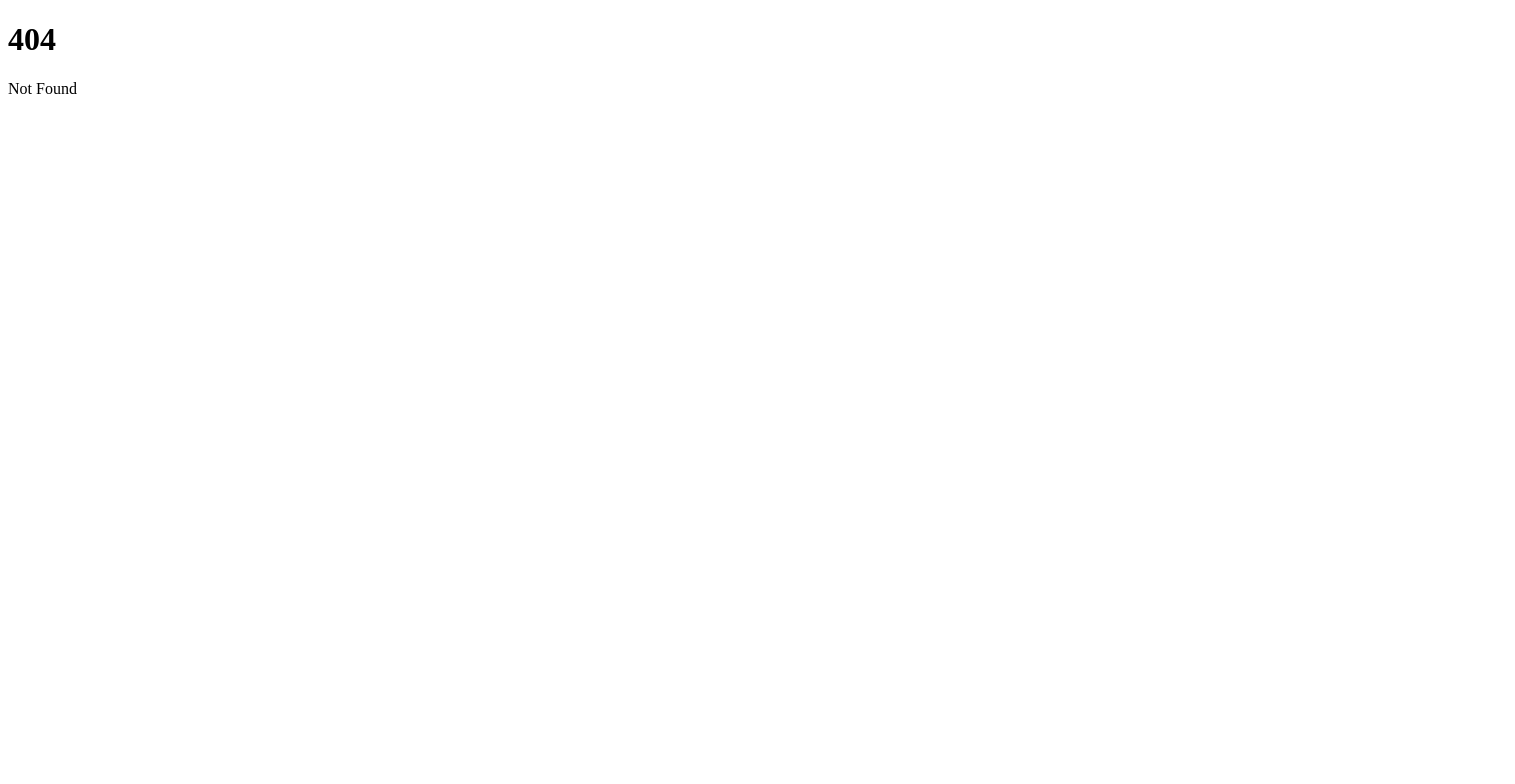
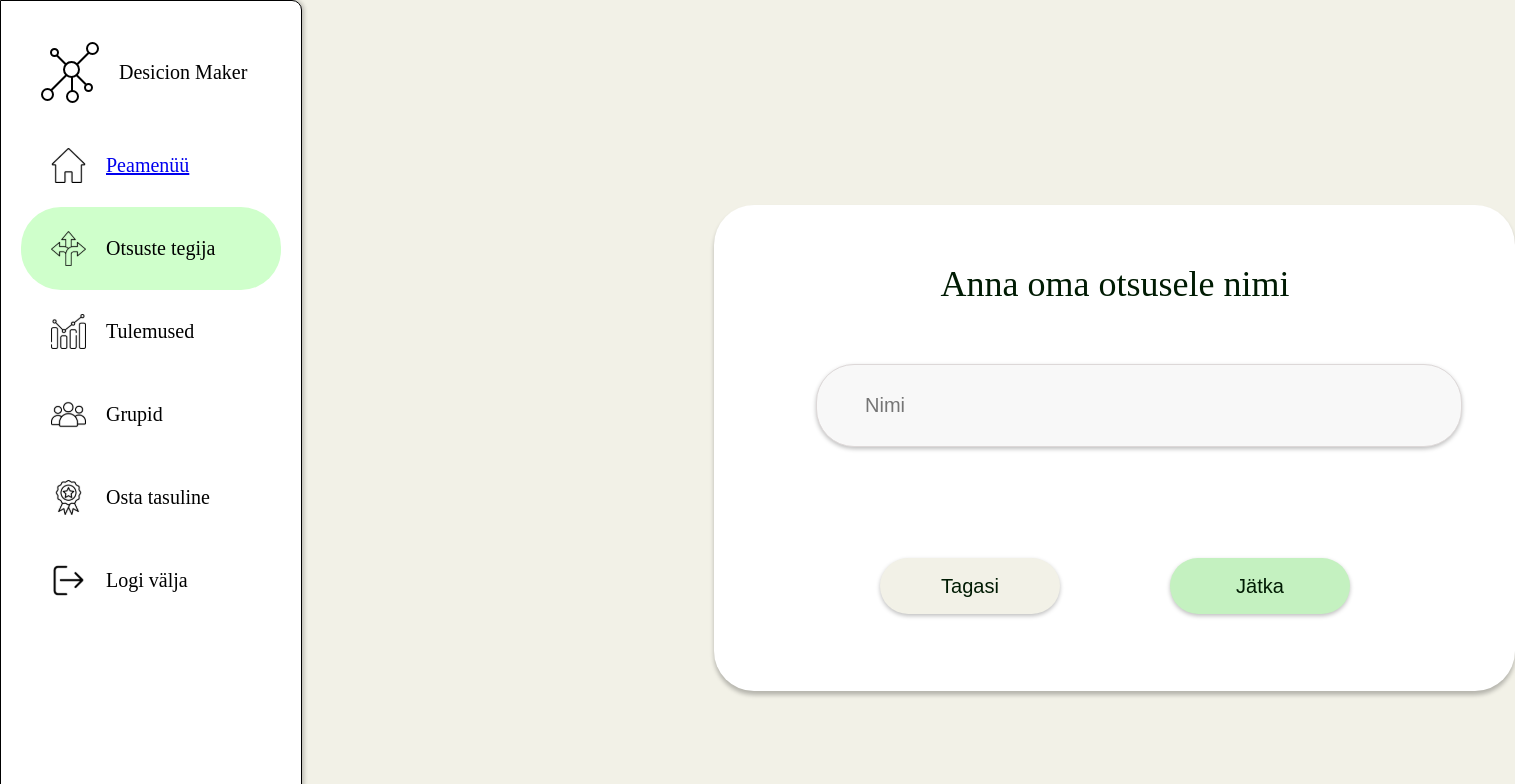
Before and after one commit to Elikala/DecisionMaker, a SvelteKit app in the folder my-app/: page /otsuse-tegija-uus in a window 1280 px wide. Before the commit this address had no page. Shown: the top 784 px of the page, 1515 px wide, since content can reach past the window. Built offline with nearby package versions, Linux system fonts and the light colour scheme.

Commit message:
Otsuse tegija loomise algus

```diff
--- /dev/null
+++ b/my-app/src/routes/otsuse-tegija-uus/+layout.svelte
@@ -0,0 +1,36 @@
+<script>
+	import Header from './Header.svelte';
+	import '$lib/styles.css';
+	import SideMenu from "./SideMenu.svelte";
+</script>
+
+<div class="app">
+    <SideMenu/>
+
+	<main>
+		<slot />
+	</main>
+
+</div>
+
+<style>
+	.app {
+		display: flex;
+		min-height: 100vh;
+	}
+
+	main {
+		flex: 1;
+		display: flex;
+		flex-direction: column;
+		padding: 1rem;
+		width: 100%;
+		max-width: 64rem;
+		margin: 0 auto;
+		box-sizing: border-box;
+	}
+
+	@media (min-width: 480px) {
+
+	}
+</style>
--- /dev/null
+++ b/my-app/src/routes/otsuse-tegija-uus/+page.svelte
@@ -0,0 +1,170 @@
+<script>
+	import Button from "$lib/components/Button.svelte";
+	import choicesIcon from '$lib/images/choices.svg';
+    import resultsIcon from '$lib/images/results.svg';
+    import groupsIcon from '$lib/images/groups.svg';
+</script>
+
+<svelte:head>
+	<title>Otsuse tegija</title>
+	<meta name="description" content="Svelte demo app" />
+</svelte:head>
+
+
+
+<section>
+	<div class="rectangle"></div>
+    <div class="name-field">
+        <div class="name">
+            <input type="text" class="name2" placeholder="Nimi">
+        </div>
+    </div>
+    <div class="title">Anna oma otsusele nimi</div>
+    <div class="buttons">
+        <button class="back">Tagasi</button>
+        <button class="proceed">Jätka</button>
+    </div>
+
+
+
+</section>
+
+<style>
+	.rectangle {
+    width: 801px;
+    height: 486px;
+    position: absolute;
+    left: 714px;
+    top: 205px;
+    background: white;
+    box-shadow: 0px 4px 4px rgba(0, 0, 0, 0.25);
+    border-radius: 40px;
+}
+
+.name-field {
+    width: 598px;
+    height: 81px;
+    position: absolute;
+    left: 816px;
+    top: 364px;
+}
+
+.name {
+    width: 598px;
+    height: 81px;
+    background: #F8F8F8;
+    box-shadow: 0px 2px 4px rgba(0, 0, 0, 0.25);
+    border-radius: 38px;
+    border: 1px solid #DDD8D8;
+    display: flex;
+    align-items: center;
+    padding-left: 46px;
+}
+
+.name2 {
+    width: calc(100% - 46px);
+    height: 33px;
+    border: none;
+    background: transparent;
+    color: #000000;
+    font-size: 20px;
+    font-weight: 300;
+}
+
+.name::placeholder {
+    color: #A19898;
+}
+
+.title {
+    width: 536px;
+    position: absolute;
+    left: 847px;
+    top: 263px;
+    text-align: center;
+    color: #001B03;
+    font-size: 36px;
+    font-weight: 300;
+}
+
+.buttons {
+    width: 470px;
+    height: 56px;
+    position: absolute;
+    left: 880px;
+    top: 558px;
+    display: flex;
+    justify-content: space-between;
+}
+
+.proceed,
+.back {
+    width: 180px;
+    height: 56px;
+    display: flex;
+    justify-content: center;
+    align-items: center;
+    box-shadow: 0px 2px 4px rgba(0, 0, 0, 0.25);
+    border-radius: 40px;
+    font-size: 20px;
+    font-weight: 300;
+    border: none;
+    cursor: pointer;
+}
+
+.proceed {
+    background: #C4F1C0;
+    color: #001B03;
+}
+
+.back {
+    background: #F2F1E7;
+    color: #001B03;
+}
+
+	section {
+		display: flex;
+		justify-content: center;
+		align-items: center;
+		flex: 0.6;
+		gap: 40px;
+	}
+
+
+	.back-container {
+		display: grid;
+		grid-template-rows: 1fr 1fr;
+		min-width: 300px;
+		max-width: 393px;
+		height: 400px;
+		flex-shrink: 0;
+
+		border-radius: 38px;
+		background: #FFF;
+		box-shadow: 0px 4px 30px 0px rgba(0, 0, 0, 0.25);
+		z-index: 1;
+	}
+
+	.back-container-green {
+		display: grid;
+		place-items: center;
+		grid-template-columns: 1;
+		width: 100%;
+		height: 100%;
+		flex-shrink: 0;
+
+		border-radius: 38px 38px 0px 0px;
+		background: #CFFFCB;
+		z-index: 2;
+	}
+
+	.action-area {
+		grid-template-columns: 2;
+		display: flex;
+		justify-content: center;
+		align-items: center;
+		align-self: center;
+		margin-bottom: 20px;
+		height: 100%;
+	}
+
+</style>
--- /dev/null
+++ b/my-app/src/routes/otsuse-tegija-uus/+page.ts
@@ -0,0 +1,3 @@
+// since there's no dynamic data here, we can prerender
+// it so that it gets served as a static asset in production
+export const prerender = true;
--- /dev/null
+++ b/my-app/src/routes/otsuse-tegija-uus/Header.svelte
@@ -0,0 +1,131 @@
+<script>
+	import { page } from '$app/stores';
+	import logo from '$lib/images/DMlogo.svg';
+	import github from '$lib/images/github.svg';
+
+</script>
+
+<header>
+	<div class="corner">
+		<a href="#sidemenu">
+			<img src={logo} alt="Logo" />
+		</a>
+	</div>
+
+	<nav>
+		<svg viewBox="0 0 2 3" aria-hidden="true">
+			<path d="M0,0 L1,2 C1.5,3 1.5,3 2,3 L2,0 Z" />
+		</svg>
+		<ul>
+			<li aria-current={$page.url.pathname === '/' ? 'page' : undefined}>
+				<a href="/">Home</a>
+			</li>
+			<li aria-current={$page.url.pathname === '/about' ? 'page' : undefined}>
+				<a href="/about">About</a>
+			</li>
+
+			<li aria-current={$page.url.pathname.startsWith('/decisionMaker') ? 'page' : undefined}>
+				<a href="/decisionMaker">Decision Maker</a>
+			</li>
+		</ul>
+		<svg viewBox="0 0 2 3" aria-hidden="true">
+			<path d="M0,0 L0,3 C0.5,3 0.5,3 1,2 L2,0 Z" />
+		</svg>
+	</nav>
+
+	<div class="corner">
+		<a href="https://github.com/sveltejs/kit">
+			<img src={github} alt="GitHub" />
+		</a>
+	</div>
+</header>
+
+<style>
+	header {
+		display: flex;
+		justify-content: space-between;
+	}
+
+	.corner {
+		width: 3em;
+		height: 3em;
+	}
+
+	.corner a {
+		display: flex;
+		align-items: center;
+		justify-content: center;
+		width: 100%;
+		height: 100%;
+	}
+
+	.corner img {
+		width: 2em;
+		height: 2em;
+		object-fit: contain;
+	}
+
+	nav {
+		display: flex;
+		justify-content: center;
+		--background: rgba(255, 255, 255, 0.7);
+	}
+
+	svg {
+		width: 2em;
+		height: 3em;
+		display: block;
+	}
+
+	path {
+		fill: var(--background);
+	}
+
+	ul {
+		position: relative;
+		padding: 0;
+		margin: 0;
+		height: 3em;
+		display: flex;
+		justify-content: center;
+		align-items: center;
+		list-style: none;
+		background: var(--background);
+		background-size: contain;
+	}
+
+	li {
+		position: relative;
+		height: 100%;
+	}
+
+	li[aria-current='page']::before {
+		--size: 6px;
+		content: '';
+		width: 0;
+		height: 0;
+		position: absolute;
+		top: 0;
+		left: calc(50% - var(--size));
+		border: var(--size) solid transparent;
+		border-top: var(--size) solid var(--color-theme-1);
+	}
+
+	nav a {
+		display: flex;
+		height: 100%;
+		align-items: center;
+		padding: 0 0.5rem;
+		color: var(--color-text);
+		font-weight: 700;
+		font-size: 0.8rem;
+		text-transform: uppercase;
+		letter-spacing: 0.1em;
+		text-decoration: none;
+		transition: color 0.2s linear;
+	}
+
+	a:hover {
+		color: var(--color-theme-1);
+	}
+</style>
--- /dev/null
+++ b/my-app/src/routes/otsuse-tegija-uus/SideMenu.svelte
@@ -0,0 +1,94 @@
+<script>
+	import logo from '$lib/images/DMlogo.svg';
+    import homeIcon from '$lib/images/home.svg';
+    import choicesIcon from '$lib/images/choices.svg';
+    import resultsIcon from '$lib/images/results.svg';
+    import groupsIcon from '$lib/images/groups.svg';
+    import premiumIcon from '$lib/images/premium.svg';
+    import logoutIcon from '$lib/images/logout.svg';
+</script>
+
+<style>
+    .container{
+        display: flex;
+        flex-direction: column;
+        background: #ffffff;
+        width: max-content;
+
+        border: 1px solid black;
+        box-shadow: 2px 0px 4px rgba(0, 0, 0, 0.24);
+        border-radius: 0px 10px 10px 0px;
+
+        padding: 20px;
+    }
+
+    .logo {
+        display: flex;
+        gap: 20px;
+        padding: 20px;
+        height: max-content;
+        min-width: 200px;
+        align-items: center;
+    }
+
+    .menu-item {
+        display: flex;
+        gap: 20px;
+        padding: 10px 30px;
+        border-radius: 40px;
+        height: max-content;
+        min-width: 200px;
+        align-items: center;
+
+    }
+
+    .active-menu-item {
+        display: flex;
+        gap: 20px;
+        padding: 10px 30px;
+        border-radius: 40px;
+        height: max-content;
+        min-width: 200px;
+        align-items: center;
+        background: #CFFFCB;
+
+    }
+
+    .menu-item:hover,
+    .menu-item.active {
+        background: #CFFFCB;
+        cursor: pointer;
+    }
+</style>
+
+<div class="container">
+    <div class="logo">
+        <img src={logo} alt="logo"/>
+        <p>Desicion Maker</p>
+    </div>
+    <div class="menu-item">
+        <img src={homeIcon} alt="Home icon" width="35px" height="35px"/>
+        <p><a href="/">Peamenüü</a></p>
+    </div>
+    <div class="active-menu-item">
+        <img src={choicesIcon} alt="Choices icon" width="35px"/>
+        <p>Otsuste tegija</p>
+    </div>
+    <div class="menu-item">
+        <img src={resultsIcon} alt="Results icon" width="35px"/>
+        <p>Tulemused</p>
+    </div>
+    <div class="menu-item">
+        <img src={groupsIcon} alt="Groups icon" width="35px"/>
+        <p>Grupid</p>
+    </div>
+    <div class="menu-item">
+        <img src={premiumIcon} alt="Premium icon" width="35px"/>
+        <p>Osta tasuline</p>
+    </div>
+
+    <div class="menu-item">
+        <img src={logoutIcon} alt="Log Out" width="35px"/>
+        <p>Logi välja</p>
+    </div>
+</div>
--- a/my-app/src/routes/otsuse-tegija/+page.svelte
+++ b/my-app/src/routes/otsuse-tegija/+page.svelte
@@ -3,6 +3,9 @@
 	import choicesIcon from '$lib/images/choices.svg';
     import resultsIcon from '$lib/images/results.svg';
     import groupsIcon from '$lib/images/groups.svg';
+	function handleClick() {
+        window.location.href = "/otsuse-tegija-uus";
+    }
 </script>
 
 <svelte:head>
@@ -16,7 +19,7 @@
 			<img src={choicesIcon} alt="Choices icon" width="100px"/>
 		</div>
 		<div class="action-area">
-			<Button>Loon uue otsuse tegija</Button>
+			<Button on:click={() => {handleClick()}}>Loon uue otsuse tegija</Button>
 		</div>
 	</div>
 
```
